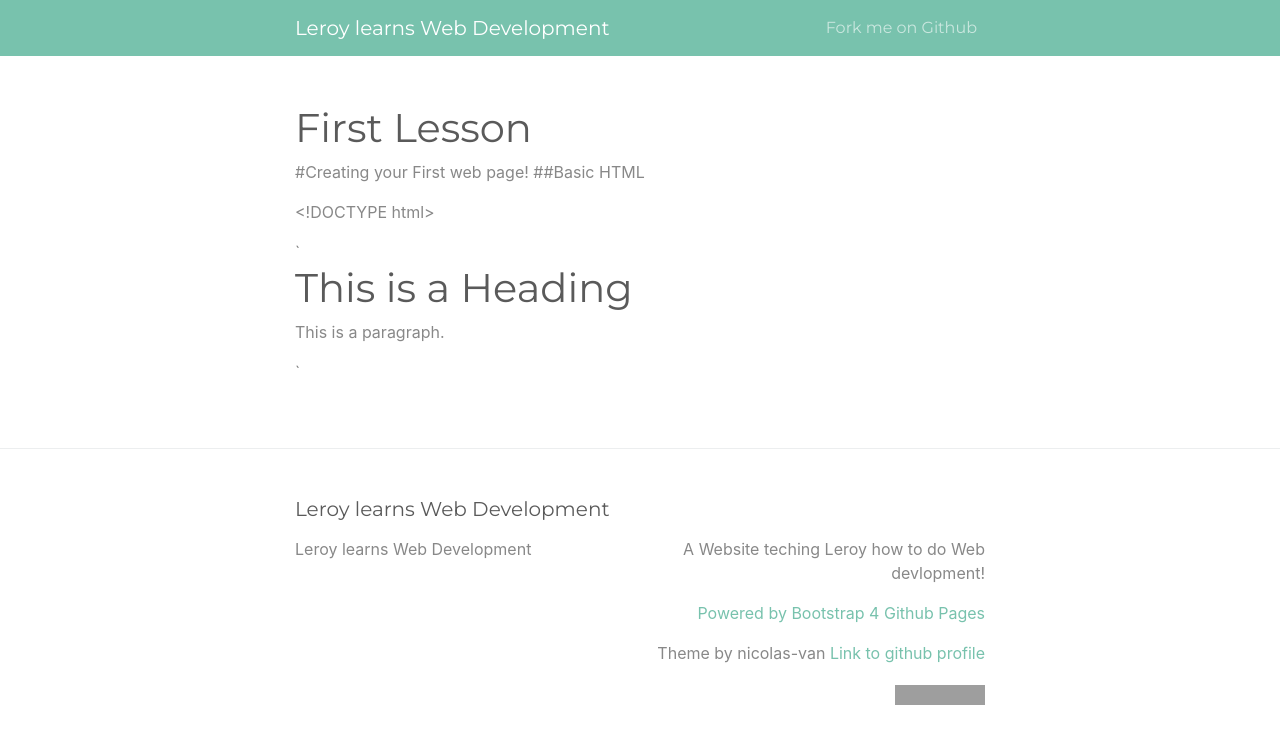
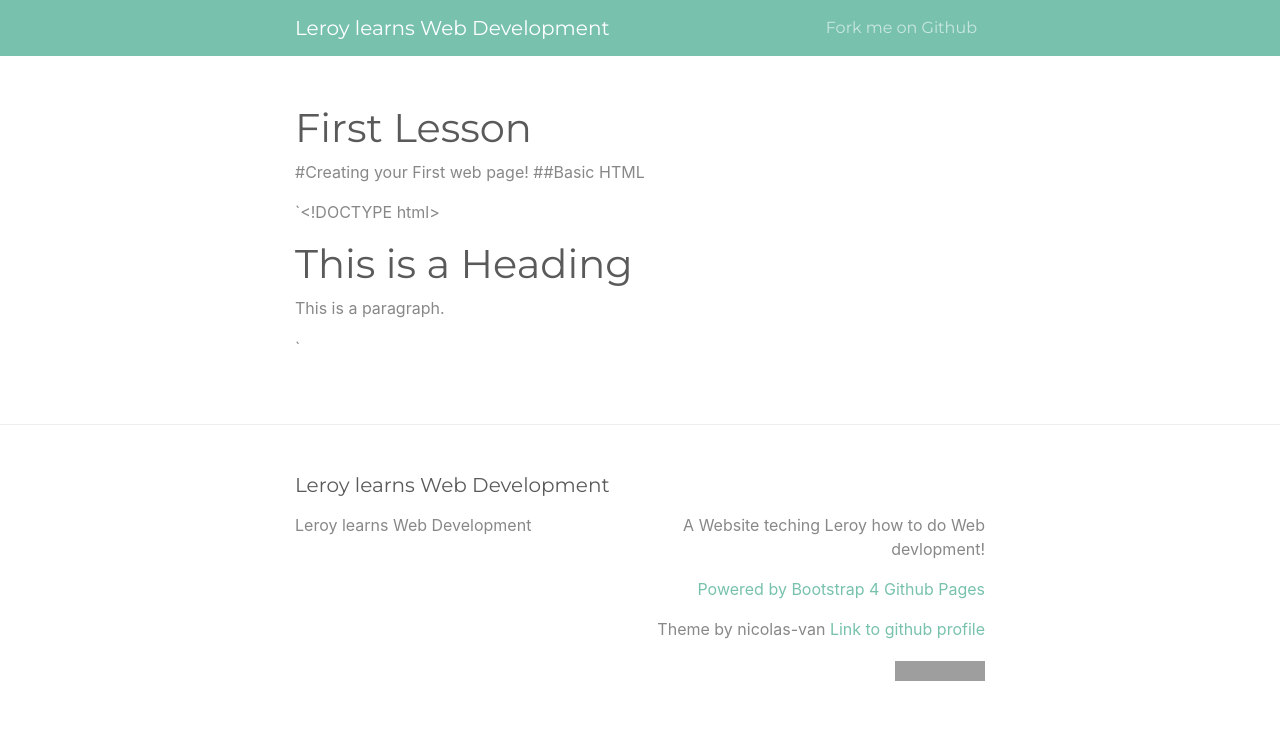
Before and after one commit to camilla-jones/leroy-learns, a Jekyll site: the page built from HTML/basic-html.md, in a window 1280 px wide. Shown: the top 744 px of the page. Built offline with Jekyll 4.4.1, drawn with Linux system fonts in a browser that asks for light colours; grey boxes are pictures that could not be loaded.

Commit message:
Update basic-html.md

```diff
--- a/HTML/basic-html.md
+++ b/HTML/basic-html.md
@@ -5,14 +5,14 @@ title: First Lesson
 #Creating your First web page!
 ##Basic HTML
 
-<!DOCTYPE html>
+`<!DOCTYPE html>
 <html>
 <head>
 <title>Page Title</title>
 </head>
 <body>
 
-`<h1>This is a Heading</h1>
+<h1>This is a Heading</h1>
 <p>This is a paragraph.</p>
 
 </body>
```
